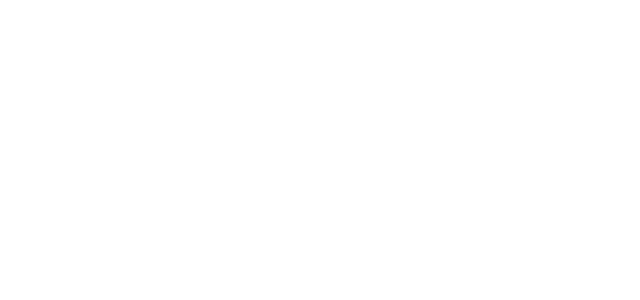
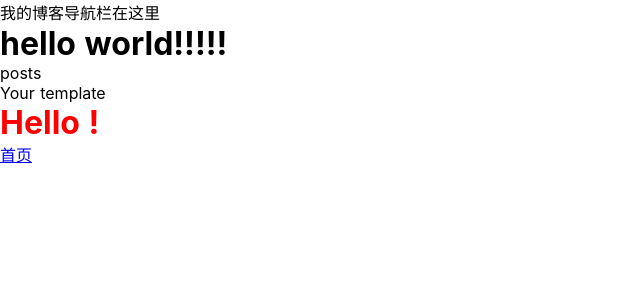
Before and after one commit to huachuan005/xx-nuxtjs-20200707, a Nuxt app: page /posts in a window 1280 px wide. Before the commit this address had no page. Shown: the top 300 px of the page, without its empty margins (0-640 px from the left). Built offline with nearby package versions, Linux system fonts and the light colour scheme.

Commit message:
资源目录使用相关；组件目录；布局目录；中间件；page；

```diff
--- /dev/null
+++ b/assets/styles/main.css
@@ -0,0 +1,6 @@
+.page-enter-active, .page-leave-active {
+  transition: opacity .5s;
+}
+.page-enter, .page-leave-active {
+  opacity: 0;
+}
--- /dev/null
+++ b/layouts/blog.vue
@@ -0,0 +1,6 @@
+<template>
+  <div>
+    <div>我的博客导航栏在这里</div>
+    <nuxt />
+  </div>
+</template>
--- /dev/null
+++ b/layouts/error.vue
@@ -0,0 +1,14 @@
+<template>
+  <div class="container">
+    <h1 v-if="error.statusCode === 404">页面不存在</h1>
+    <h1 v-else>应用发生错误异常</h1>
+    <nuxt-link to="/">首 页</nuxt-link>
+  </div>
+</template>
+
+<script>
+export default {
+  props: ['error'],
+  // layout: 'blog' // 你可以为错误页面指定自定义的布局
+}
+</script>
--- a/nuxt.config.js
+++ b/nuxt.config.js
@@ -29,6 +29,7 @@ export default {
   ** Global CSS
   */
   css: [
+    'assets/styles/main.css',
     'element-ui/lib/theme-chalk/index.css'
   ],
   /*
--- a/pages/index.vue
+++ b/pages/index.vue
@@ -12,7 +12,7 @@
           rel="noopener noreferrer"
           class="button--green"
         >
-          Documentation
+          官方文档
         </a>
         <a
           href="https://github.com/nuxt/nuxt.js"
--- /dev/null
+++ b/pages/posts.vue
@@ -0,0 +1,46 @@
+<template>
+  <!-- Your template -->
+  <div>
+    <title>My Example App</title>
+    <h1>{{ title }}</h1>
+    <p>
+      posts
+    </p>
+    <p>
+      Your template
+    </p>
+    <h1 class="red">Hello {{ name }}!</h1>
+    <!-- 路由使用 -->
+    <nuxt-link to="/">首页</nuxt-link>
+  </div>
+</template>
+
+<script>
+export default {
+  layout: 'blog',
+  data() {
+    return {
+      title: 'hello world!!!!!'
+    }
+  },
+  asyncData(context) {
+    // 每次在加载组件之前调用
+    // called every time before loading the component
+    return { name: 'World' }
+  },
+  fetch() {
+    // fetch方法用于在呈现页面之前填充存储
+    // The fetch method is used to fill the store before rendering the page
+  },
+  head() {
+    // 配置当前页面的 Meta 标签
+    // Set Meta Tags for this Page
+  }
+}
+</script>
+
+<style>
+.red {
+  color: red;
+}
+</style>
--- /dev/null
+++ b/pages/user/index.vue
@@ -0,0 +1,12 @@
+<template>
+  <div>
+    user/index
+  </div>
+</template>
+
+<script>
+export default {}
+</script>
+
+<style>
+</style>
--- /dev/null
+++ b/pages/user/one.vue
@@ -0,0 +1,12 @@
+<template>
+  <div>
+    user/one
+  </div>
+</template>
+
+<script>
+export default {}
+</script>
+
+<style>
+</style>
--- /dev/null
+++ b/pages/users.vue
@@ -0,0 +1,13 @@
+<template>
+  <div>
+    users
+    <nuxt-child />
+  </div>
+</template>
+
+<script>
+export default {}
+</script>
+
+<style>
+</style>
--- /dev/null
+++ b/pages/users/_id.vue
@@ -0,0 +1,12 @@
+<template>
+  <div>
+    user/_id
+  </div>
+</template>
+
+<script>
+export default {}
+</script>
+
+<style>
+</style>
--- /dev/null
+++ b/pages/users/index.vue
@@ -0,0 +1,18 @@
+<template>
+  <div>
+    users/index
+    {{ params }}
+  </div>
+</template>
+
+<script>
+export default {
+  validate({ params }) {
+    // 必须是number类型
+    return /^\d+$/.test(params.id)
+  }
+}
+</script>
+
+<style>
+</style>
```
